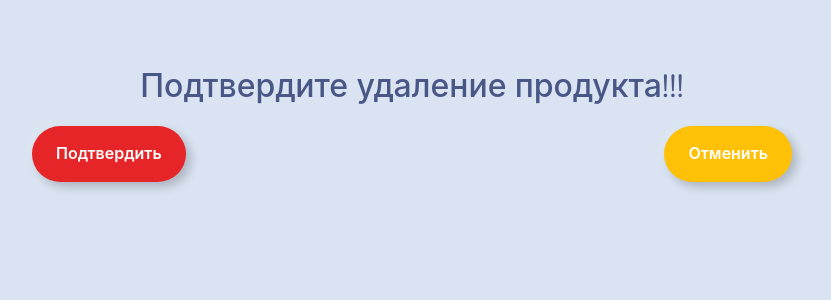
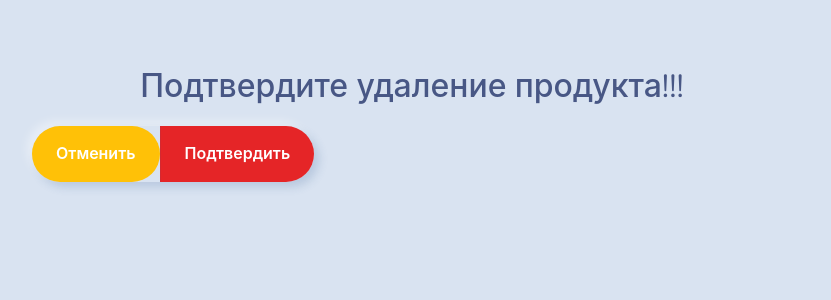
Before and after one commit to Abdullo2008/E-commerce-Site, a Django app: template templates/product/delete_product.html in a window 1280 px wide. Shown: the part 56-356 px from the top of the page, without its empty margins (228-1059 px from the left). Run offline with Django 5.2, Linux system fonts and the light colour scheme; the template is opened without the code that fills it, so the values that code supplies are empty; parts of the project's set-up code (start-up, migrations or seed data) failed here and were passed over; some libraries are stand-ins or nearby versions.

Commit message:
Update delete_product.html

```diff
--- a/templates/product/delete_product.html
+++ b/templates/product/delete_product.html
@@ -20,9 +20,11 @@
 <div class="container">
     <form method="post">{% csrf_token %}
         <h2>Подтвердите удаление продукта!!!</h2>
-        <div class="d-flex justify-content-between">
+        <div class="btn-group" role="group" aria-label="Basic example">
+            <a href="{% url 'retrieve_product' %}">
+                <button type="button" class="btn btn-outline-warning">Отменить</button>
+            </a>
             <button type="submit" class="btn btn-outline-danger">Подтвердить</button>
-            <a href="{% url 'retrieve_product' %}" class="btn btn-outline-warning">Отменить</a>
         </div>
     </form>
 </div>
```
